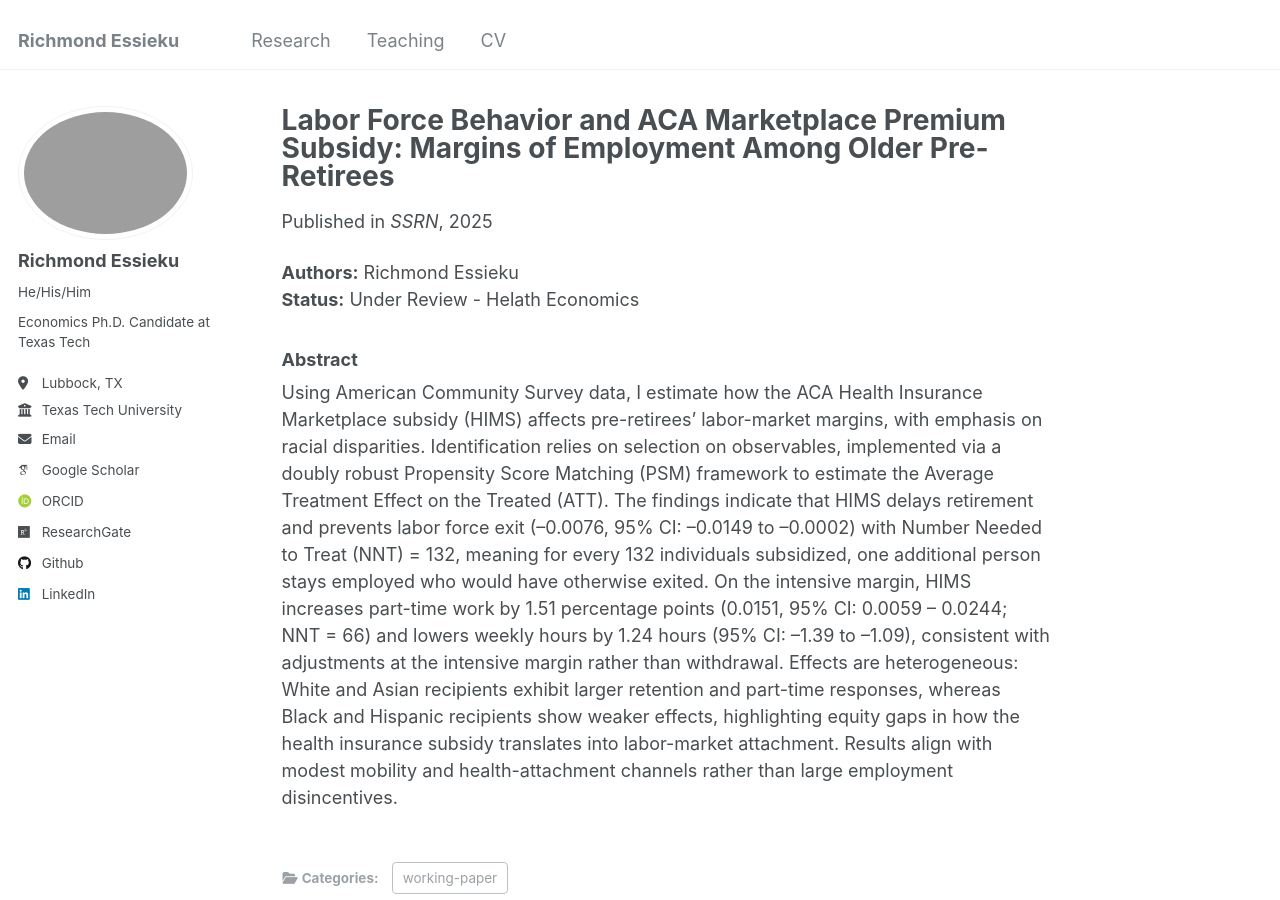
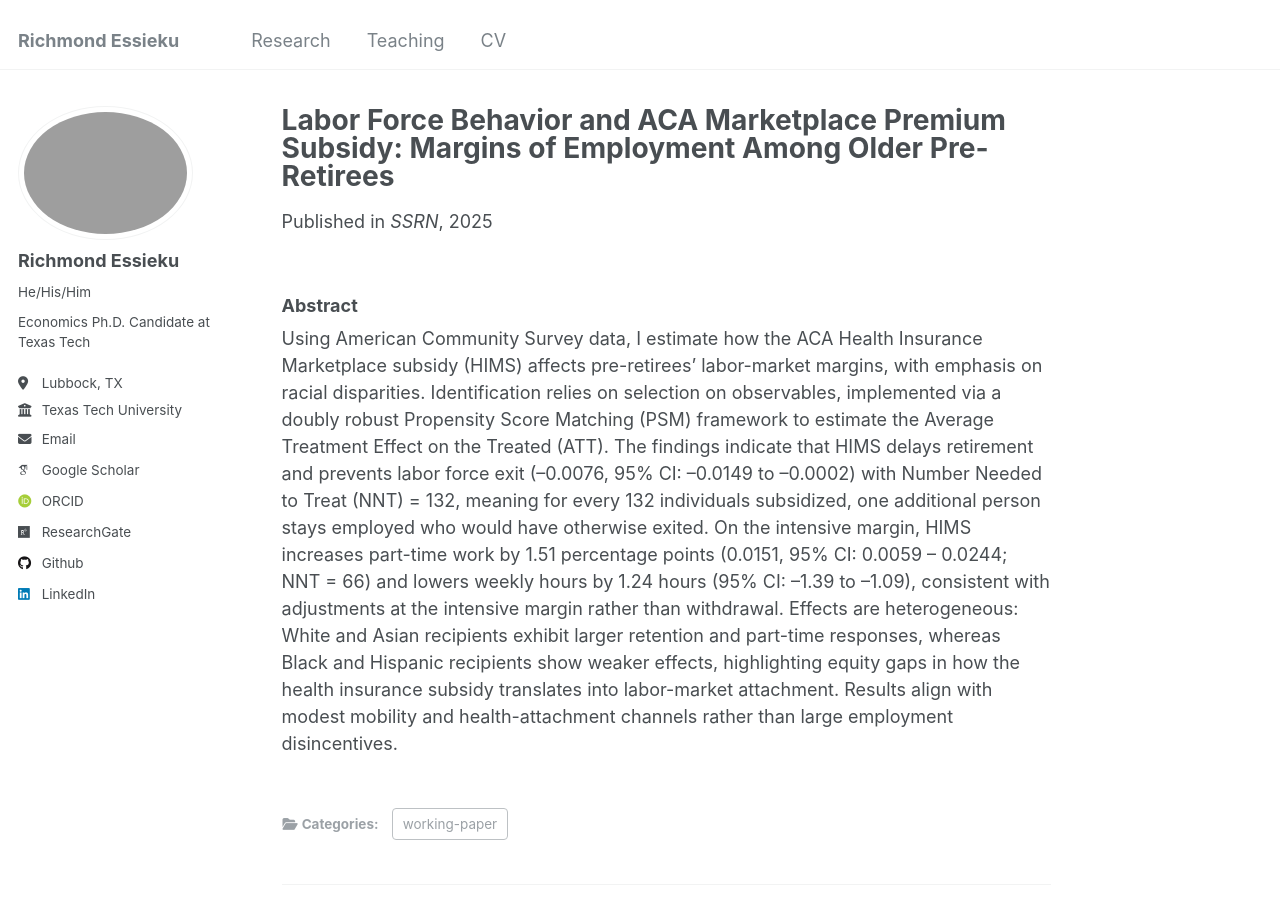
Before and after one commit to essieku/essieku.github.io, a Jekyll site: the page built from _publications/Chapter2_Edited.md, in a window 1280 px wide and 900 px high. Built offline with Jekyll 4.4.1, drawn with Linux system fonts in a browser that asks for light colours; some web fonts are replaced.

Commit message:
Update Chapter2_Edited.md

```diff
--- a/_publications/Chapter2_Edited.md
+++ b/_publications/Chapter2_Edited.md
@@ -3,17 +3,12 @@ title: "Labor Force Behavior and ACA Marketplace Premium Subsidy: Margins of Emp
 collection: publications
 category: working-paper
 permalink: /publication/aca-hims
-excerpt:  'If government wants more older pre retirees to remain employed rather than retire early and strain Social Security, can ACA Marketplace premium subsidies do the job, and by how much? Using optimal propensity score matching with g computation on American Community Survey data, this study estimates the average treatment effect on the treated and  delivers clear <em>Number Needed to Treat</em> benchmarks: Subsidizing approximately 132 preretirees is associated with one additional preretiree remaining attached to the labor force, and subsidizing approximately 66 preretirees is associated with one additional preretiree shifting to part time employment without exit.<br><br><strong>Authors:</strong> Richmond Essieku<br><strong>Status:</strong> Under Review - Helath Economics'
+excerpt:  '"If government wants more older pre retirees to remain employed rather than retire early and strain Social Security, can ACA Marketplace premium subsidies do the job, and by how much? Using optimal propensity score matching with g computation on American Community Survey data, this study estimates the average treatment effect on the treated and  delivers clear <em>Number Needed to Treat</em> benchmarks: Subsidizing approximately 132 preretirees is associated with one additional preretiree remaining attached to the labor force, and subsidizing approximately 66 preretirees is associated with one additional preretiree shifting to part time employment without exit" (<em>Under Review - Health Economics</em>) '
 date: 2025-06-24
 venue: 'SSRN'
-authors: 'Richmond Essieku'
-status: 'Under Review - Health Economics'
 paperurl: 'https://papers.ssrn.com/sol3/papers.cfm?abstract_id=5452774'
 # slidesurl: ''
 ---
 
-**Authors:** Richmond Essieku
-**Status:** Under Review - Helath Economics
-
 ### Abstract
 Using American Community Survey data, I estimate how the ACA Health Insurance Marketplace subsidy (HIMS) affects pre-retirees’ labor-market margins, with emphasis on racial disparities. Identification relies on selection on observables, implemented via a doubly robust Propensity Score Matching (PSM) framework to estimate the Average Treatment Effect on the Treated (ATT). The findings indicate that HIMS delays retirement and prevents labor force exit (–0.0076, 95% CI: –0.0149 to –0.0002) with Number Needed to Treat (NNT) = 132, meaning for every 132 individuals subsidized, one additional person stays employed who would have otherwise exited. On the intensive margin, HIMS increases part-time work by 1.51 percentage points (0.0151, 95% CI: 0.0059 – 0.0244; NNT = 66) and lowers weekly hours by 1.24 hours (95% CI: –1.39 to –1.09), consistent with adjustments at the intensive margin rather than withdrawal. Effects are heterogeneous: White and Asian recipients exhibit larger retention and part-time responses, whereas Black and Hispanic recipients show weaker effects, highlighting equity gaps in how the health insurance subsidy translates into labor-market attachment. Results align with modest mobility and health-attachment channels rather than large employment disincentives.
```
